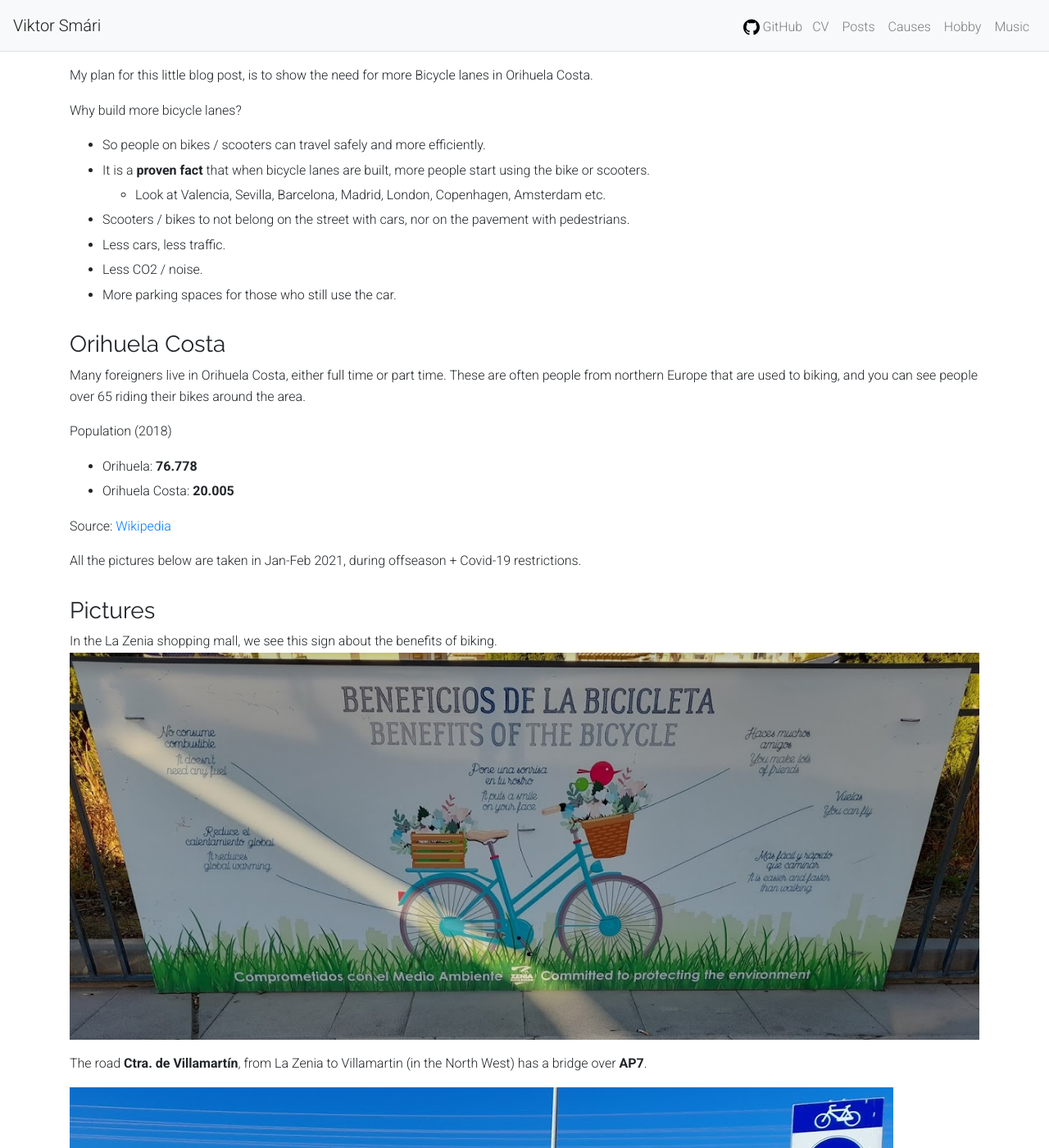
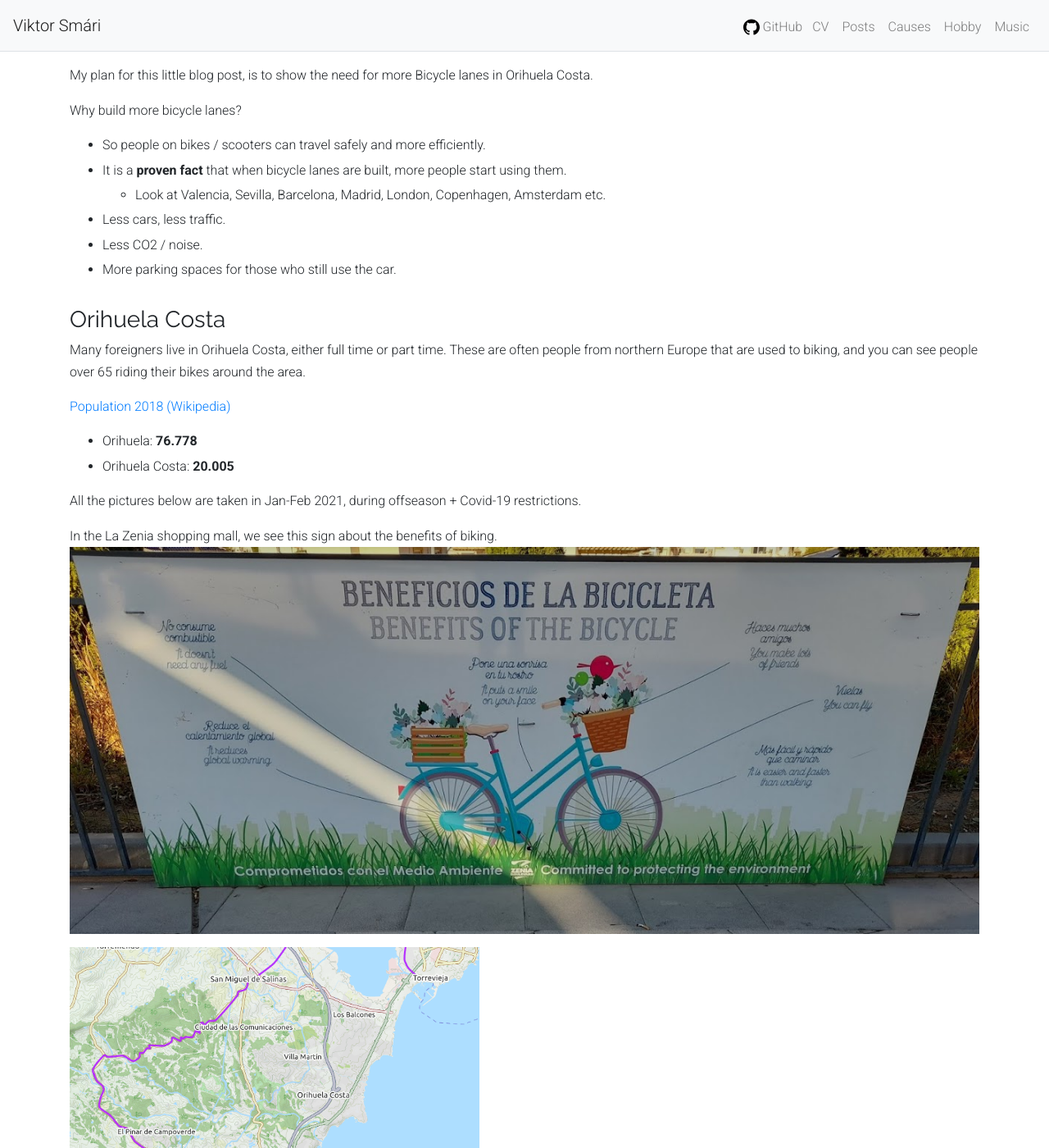
Before and after one commit to viktorsmari/viktorsmari.github.io, a Jekyll site: the page built from orihuela.md, in a window 1280 px wide and 1400 px high. Shown: the whole window at 82% size. Built offline with Jekyll 4.4.1, drawn with Linux system fonts in a browser that asks for light colours; our own code applies the rules of GitHub Pages for plain Markdown files; comment, search, counter and statistics services are not loaded; some of the changed text lies outside the part shown.

Commit message:
ORihuela: Add sources

```diff
--- a/orihuela.md
+++ b/orihuela.md
@@ -2,9 +2,8 @@
 
 Why build more bicycle lanes?
 - So people on bikes / scooters can travel safely and more efficiently.
-- It is a **proven fact** that when bicycle lanes are built, more people start using the bike or scooters.
+- It is a **proven fact** that when bicycle lanes are built, more people start using them.
    - Look at Valencia, Sevilla, Barcelona, Madrid, London, Copenhagen, Amsterdam etc.
-- Scooters / bikes to not belong on the street with cars, nor on the pavement with pedestrians.
 - Less cars, less traffic.
 - Less CO2 / noise.
 - More parking spaces for those who still use the car.
@@ -15,19 +14,22 @@
 These are often people from northern Europe that are used to biking, and you can see people over 65 riding their bikes around the area.
 
 
-Population (2018)
+<a href="https://es.wikipedia.org/wiki/Orihuela_Costa" target="_blank">Population 2018 (Wikipedia)</a>
 - Orihuela: **76.778**
 - Orihuela Costa: **20.005**
-
-Source: <a href="https://es.wikipedia.org/wiki/Orihuela_Costa" target="_blank">Wikipedia</a>
 
 
 All the pictures below are taken in Jan-Feb 2021, during offseason + Covid-19 restrictions.
 
-### Pictures
-
 In the La Zenia shopping mall, we see this sign about the benefits of biking.
 <img src="/assets/orihuela/benefits.png" class="img-fluid"/>
+
+
+<a target="_blank" href="http://www.opencyclemap.org/">
+  <img src="/assets/orihuela/opencycle.png" class="img-fluid" width="500" />
+</a>
+
+Bike lanes on http://www.opencyclemap.org/
 
 The road **Ctra. de Villamartín**, from La Zenia to Villamartin (in the North West) has a bridge over **AP7**.
 
```
Also changed, not shown: other parts of orihuela.md (+4 -0 lines), assets/orihuela/opencycle.png (added).
